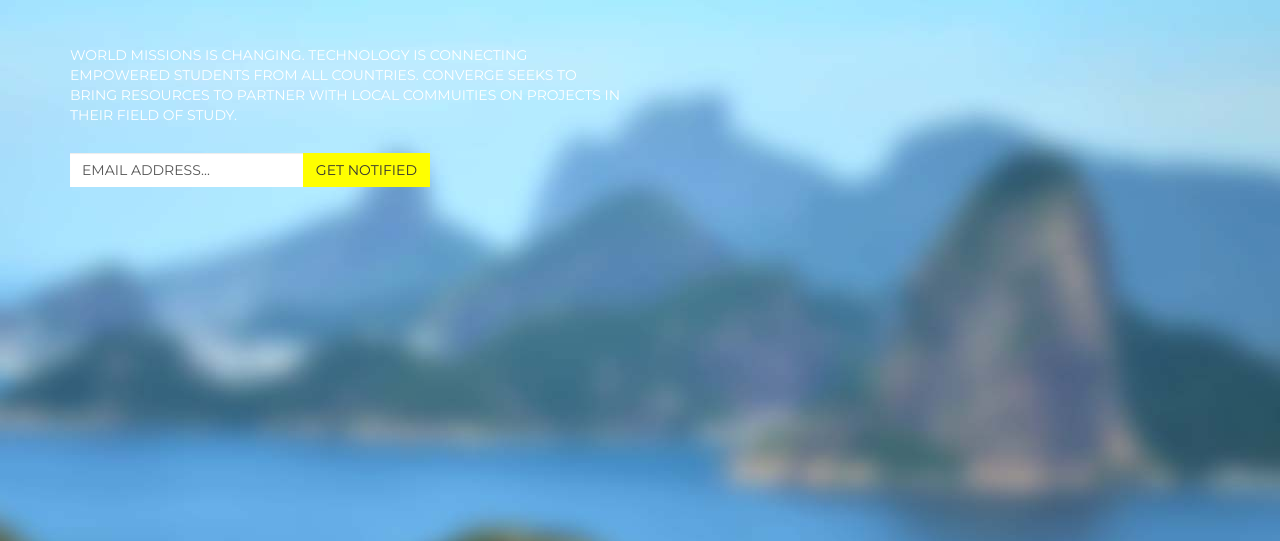
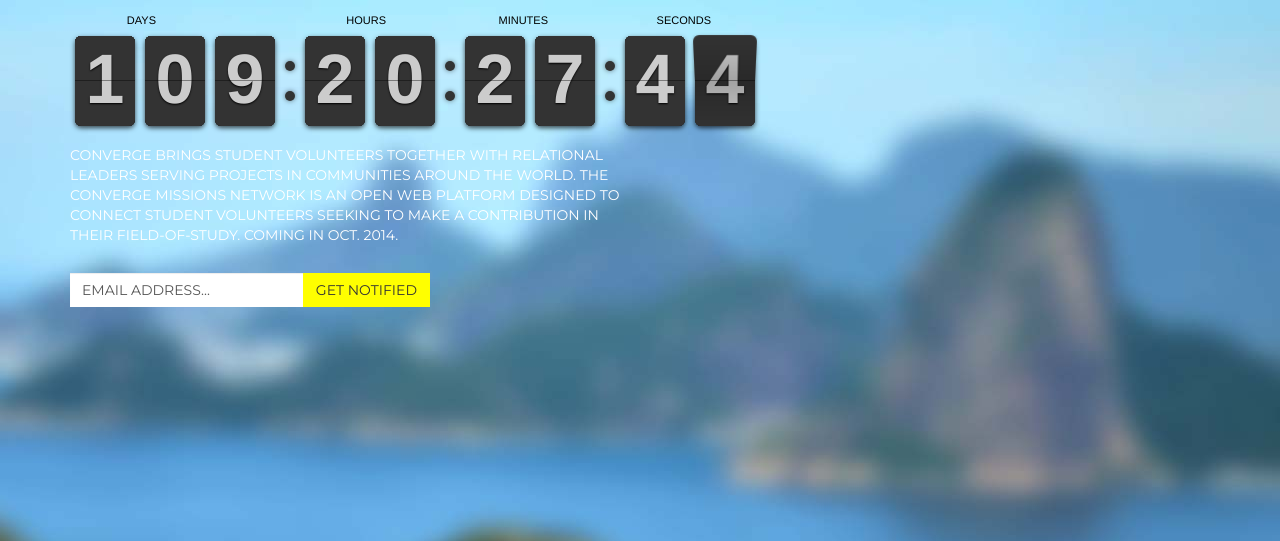
Before and after one commit to davidclarkmoore/converge_launch_page, a plain HTML site: page index.html in a window 1280 px wide. Shown: the part 305-846 px from the top of the page. Drawn offline with nearby package versions, Linux system fonts and the light colour scheme; a script that the page names is missing.

Commit message:
updated copy, timer, spacing...

```diff
--- /dev/null
+++ b/css/flipclock.css
@@ -0,0 +1,431 @@
+/* Get the bourbon mixin from http://bourbon.io */
+/* Reset */
+.flip-clock-wrapper * {
+    -webkit-box-sizing: border-box;
+    -moz-box-sizing: border-box;
+    -ms-box-sizing: border-box;
+    -o-box-sizing: border-box;
+    box-sizing: border-box;
+    -webkit-backface-visibility: hidden;
+    -moz-backface-visibility: hidden;
+    -ms-backface-visibility: hidden;
+    -o-backface-visibility: hidden;
+    backface-visibility: hidden;
+}
+
+.flip-clock-wrapper a {
+  cursor: pointer;
+  text-decoration: none;
+  color: #ccc; }
+
+.flip-clock-wrapper a:hover {
+  color: #fff; }
+
+.flip-clock-wrapper ul {
+  list-style: none; }
+
+.flip-clock-wrapper.clearfix:before,
+.flip-clock-wrapper.clearfix:after {
+  content: " ";
+  display: table; }
+
+.flip-clock-wrapper.clearfix:after {
+  clear: both; }
+
+.flip-clock-wrapper.clearfix {
+  *zoom: 1; }
+
+/* Main */
+.flip-clock-wrapper {
+  font: normal 11px "Helvetica Neue", Helvetica, sans-serif;
+  -webkit-user-select: none; }
+
+.flip-clock-meridium {
+  background: none !important;
+  box-shadow: 0 0 0 !important;
+  font-size: 36px !important; }
+
+.flip-clock-meridium a { color: #313333; }
+
+.flip-clock-wrapper {
+  text-align: center;
+  position: relative;
+  width: 100%;
+  margin: 1em;
+}
+
+.flip-clock-wrapper:before,
+.flip-clock-wrapper:after {
+    content: " "; /* 1 */
+    display: table; /* 2 */
+}
+.flip-clock-wrapper:after {
+    clear: both;
+}
+
+/* Skeleton */
+.flip-clock-wrapper ul {
+  position: relative;
+  float: left;
+  margin: 5px;
+  width: 60px;
+  height: 90px;
+  font-size: 80px;
+  font-weight: bold;
+  line-height: 87px;
+  border-radius: 6px;
+  background: #000;
+}
+
+.flip-clock-wrapper ul li {
+  z-index: 1;
+  position: absolute;
+  left: 0;
+  top: 0;
+  width: 100%;
+  height: 100%;
+  line-height: 87px;
+  text-decoration: none !important;
+}
+
+.flip-clock-wrapper ul li:first-child {
+  z-index: 2; }
+
+.flip-clock-wrapper ul li a {
+  display: block;
+  height: 100%;
+  -webkit-perspective: 200px;
+  -moz-perspective: 200px;
+  perspective: 200px;
+  margin: 0 !important;
+  overflow: visible !important;
+  cursor: default !important; }
+
+.flip-clock-wrapper ul li a div {
+  z-index: 1;
+  position: absolute;
+  left: 0;
+  width: 100%;
+  height: 50%;
+  font-size: 80px;
+  overflow: hidden;
+  outline: 1px solid transparent; }
+
+.flip-clock-wrapper ul li a div .shadow {
+  position: absolute;
+  width: 100%;
+  height: 100%;
+  z-index: 2; }
+
+.flip-clock-wrapper ul li a div.up {
+  -webkit-transform-origin: 50% 100%;
+  -moz-transform-origin: 50% 100%;
+  -ms-transform-origin: 50% 100%;
+  -o-transform-origin: 50% 100%;
+  transform-origin: 50% 100%;
+  top: 0; }
+
+.flip-clock-wrapper ul li a div.up:after {
+  content: "";
+  position: absolute;
+  top: 44px;
+  left: 0;
+  z-index: 5;
+  width: 100%;
+  height: 3px;
+  background-color: #000;
+  background-color: rgba(0, 0, 0, 0.4); }
+
+.flip-clock-wrapper ul li a div.down {
+  -webkit-transform-origin: 50% 0;
+  -moz-transform-origin: 50% 0;
+  -ms-transform-origin: 50% 0;
+  -o-transform-origin: 50% 0;
+  transform-origin: 50% 0;
+  bottom: 0;
+  border-bottom-left-radius: 6px;
+  border-bottom-right-radius: 6px;
+}
+
+.flip-clock-wrapper ul li a div div.inn {
+  position: absolute;
+  left: 0;
+  z-index: 1;
+  width: 100%;
+  height: 200%;
+  color: #ccc;
+  text-shadow: 0 1px 2px #000;
+  text-align: center;
+  background-color: #333;
+  border-radius: 6px;
+  font-size: 70px; }
+
+.flip-clock-wrapper ul li a div.up div.inn {
+  top: 0; }
+
+.flip-clock-wrapper ul li a div.down div.inn {
+  bottom: 0; }
+
+/* PLAY */
+.flip-clock-wrapper ul.play li.flip-clock-before {
+  z-index: 3; }
+
+.flip-clock-wrapper .flip {   box-shadow: 0 2px 5px rgba(0, 0, 0, 0.7); }
+
+.flip-clock-wrapper ul.play li.flip-clock-active {
+  -webkit-animation: asd 0.5s 0.5s linear both;
+  -moz-animation: asd 0.5s 0.5s linear both;
+  animation: asd 0.5s 0.5s linear both;
+  z-index: 5; }
+
+.flip-clock-divider {
+  float: left;
+  display: inline-block;
+  position: relative;
+  width: 20px;
+  height: 100px; }
+
+.flip-clock-divider:first-child {
+  width: 0; }
+
+.flip-clock-dot {
+  display: block;
+  background: #323434;
+  width: 10px;
+  height: 10px;
+  position: absolute;
+  border-radius: 50%;
+  box-shadow: 0 0 5px rgba(0, 0, 0, 0.5);
+  left: 5px; }
+
+.flip-clock-divider .flip-clock-label {
+  position: absolute;
+  top: -1.5em;
+  right: -86px;
+  color: black;
+  text-shadow: none; }
+
+.flip-clock-divider.minutes .flip-clock-label {
+  right: -88px; }
+
+.flip-clock-divider.seconds .flip-clock-label {
+  right: -91px; }
+
+.flip-clock-dot.top {
+  top: 30px; }
+
+.flip-clock-dot.bottom {
+  bottom: 30px; }
+
+@-webkit-keyframes asd {
+  0% {
+    z-index: 2; }
+
+  20% {
+    z-index: 4; }
+
+  100% {
+    z-index: 4; } }
+
+@-moz-keyframes asd {
+  0% {
+    z-index: 2; }
+
+  20% {
+    z-index: 4; }
+
+  100% {
+    z-index: 4; } }
+
+@-o-keyframes asd {
+  0% {
+    z-index: 2; }
+
+  20% {
+    z-index: 4; }
+
+  100% {
+    z-index: 4; } }
+
+@keyframes asd {
+  0% {
+    z-index: 2; }
+
+  20% {
+    z-index: 4; }
+
+  100% {
+    z-index: 4; } }
+
+.flip-clock-wrapper ul.play li.flip-clock-active .down {
+  z-index: 2;
+  -webkit-animation: turn 0.5s 0.5s linear both;
+  -moz-animation: turn 0.5s 0.5s linear both;
+  animation: turn 0.5s 0.5s linear both; }
+
+@-webkit-keyframes turn {
+  0% {
+    -webkit-transform: rotateX(90deg); }
+
+  100% {
+    -webkit-transform: rotateX(0deg); } }
+
+@-moz-keyframes turn {
+  0% {
+    -moz-transform: rotateX(90deg); }
+
+  100% {
+    -moz-transform: rotateX(0deg); } }
+
+@-o-keyframes turn {
+  0% {
+    -o-transform: rotateX(90deg); }
+
+  100% {
+    -o-transform: rotateX(0deg); } }
+
+@keyframes turn {
+  0% {
+    transform: rotateX(90deg); }
+
+  100% {
+    transform: rotateX(0deg); } }
+
+.flip-clock-wrapper ul.play li.flip-clock-before .up {
+  z-index: 2;
+  -webkit-animation: turn2 0.5s linear both;
+  -moz-animation: turn2 0.5s linear both;
+  animation: turn2 0.5s linear both; }
+
+@-webkit-keyframes turn2 {
+  0% {
+    -webkit-transform: rotateX(0deg); }
+
+  100% {
+    -webkit-transform: rotateX(-90deg); } }
+
+@-moz-keyframes turn2 {
+  0% {
+    -moz-transform: rotateX(0deg); }
+
+  100% {
+    -moz-transform: rotateX(-90deg); } }
+
+@-o-keyframes turn2 {
+  0% {
+    -o-transform: rotateX(0deg); }
+
+  100% {
+    -o-transform: rotateX(-90deg); } }
+
+@keyframes turn2 {
+  0% {
+    transform: rotateX(0deg); }
+
+  100% {
+    transform: rotateX(-90deg); } }
+
+.flip-clock-wrapper ul li.flip-clock-active {
+  z-index: 3; }
+
+/* SHADOW */
+.flip-clock-wrapper ul.play li.flip-clock-before .up .shadow {
+  background: -moz-linear-gradient(top, rgba(0, 0, 0, 0.1) 0%, black 100%);
+  background: -webkit-gradient(linear, left top, left bottom, color-stop(0%, rgba(0, 0, 0, 0.1)), color-stop(100%, black));
+  background: linear, top, rgba(0, 0, 0, 0.1) 0%, black 100%;
+  background: -o-linear-gradient(top, rgba(0, 0, 0, 0.1) 0%, black 100%);
+  background: -ms-linear-gradient(top, rgba(0, 0, 0, 0.1) 0%, black 100%);
+  background: linear, to bottom, rgba(0, 0, 0, 0.1) 0%, black 100%;
+  -webkit-animation: show 0.5s linear both;
+  -moz-animation: show 0.5s linear both;
+  animation: show 0.5s linear both; }
+
+.flip-clock-wrapper ul.play li.flip-clock-active .up .shadow {
+  background: -moz-linear-gradient(top, rgba(0, 0, 0, 0.1) 0%, black 100%);
+  background: -webkit-gradient(linear, left top, left bottom, color-stop(0%, rgba(0, 0, 0, 0.1)), color-stop(100%, black));
+  background: linear, top, rgba(0, 0, 0, 0.1) 0%, black 100%;
+  background: -o-linear-gradient(top, rgba(0, 0, 0, 0.1) 0%, black 100%);
+  background: -ms-linear-gradient(top, rgba(0, 0, 0, 0.1) 0%, black 100%);
+  background: linear, to bottom, rgba(0, 0, 0, 0.1) 0%, black 100%;
+  -webkit-animation: hide 0.5s 0.3s linear both;
+  -moz-animation: hide 0.5s 0.3s linear both;
+  animation: hide 0.5s 0.3s linear both; }
+
+/*DOWN*/
+.flip-clock-wrapper ul.play li.flip-clock-before .down .shadow {
+  background: -moz-linear-gradient(top, black 0%, rgba(0, 0, 0, 0.1) 100%);
+  background: -webkit-gradient(linear, left top, left bottom, color-stop(0%, black), color-stop(100%, rgba(0, 0, 0, 0.1)));
+  background: linear, top, black 0%, rgba(0, 0, 0, 0.1) 100%;
+  background: -o-linear-gradient(top, black 0%, rgba(0, 0, 0, 0.1) 100%);
+  background: -ms-linear-gradient(top, black 0%, rgba(0, 0, 0, 0.1) 100%);
+  background: linear, to bottom, black 0%, rgba(0, 0, 0, 0.1) 100%;
+  -webkit-animation: show 0.5s linear both;
+  -moz-animation: show 0.5s linear both;
+  animation: show 0.5s linear both; }
+
+.flip-clock-wrapper ul.play li.flip-clock-active .down .shadow {
+  background: -moz-linear-gradient(top, black 0%, rgba(0, 0, 0, 0.1) 100%);
+  background: -webkit-gradient(linear, left top, left bottom, color-stop(0%, black), color-stop(100%, rgba(0, 0, 0, 0.1)));
+  background: linear, top, black 0%, rgba(0, 0, 0, 0.1) 100%;
+  background: -o-linear-gradient(top, black 0%, rgba(0, 0, 0, 0.1) 100%);
+  background: -ms-linear-gradient(top, black 0%, rgba(0, 0, 0, 0.1) 100%);
+  background: linear, to bottom, black 0%, rgba(0, 0, 0, 0.1) 100%;
+  -webkit-animation: hide 0.5s 0.3s linear both;
+  -moz-animation: hide 0.5s 0.3s linear both;
+  animation: hide 0.5s 0.2s linear both; }
+
+@-webkit-keyframes show {
+  0% {
+    opacity: 0; }
+
+  100% {
+    opacity: 1; } }
+
+@-moz-keyframes show {
+  0% {
+    opacity: 0; }
+
+  100% {
+    opacity: 1; } }
+
+@-o-keyframes show {
+  0% {
+    opacity: 0; }
+
+  100% {
+    opacity: 1; } }
+
+@keyframes show {
+  0% {
+    opacity: 0; }
+
+  100% {
+    opacity: 1; } }
+
+@-webkit-keyframes hide {
+  0% {
+    opacity: 1; }
+
+  100% {
+    opacity: 0; } }
+
+@-moz-keyframes hide {
+  0% {
+    opacity: 1; }
+
+  100% {
+    opacity: 0; } }
+
+@-o-keyframes hide {
+  0% {
+    opacity: 1; }
+
+  100% {
+    opacity: 0; } }
+
+@keyframes hide {
+  0% {
+    opacity: 1; }
+
+  100% {
+    opacity: 0; } }
--- a/css/main.css
+++ b/css/main.css
@@ -124,6 +124,20 @@ html {
     padding-bottom:1%;
     min-height:846px;
 }
+
+
+
+/* ==========================================================================
+   Clock
+   ========================================================================== */
+
+   .clock {
+    margin: 2em 0em 2em 0em;
+   }
+
+   .flip-clock-wrapper {
+    margin: 0;
+   }
 
 
 /* ==========================================================================
--- a/index.html
+++ b/index.html
@@ -7,6 +7,7 @@
         <meta charset="utf-8">
         <meta http-equiv="X-UA-Compatible" content="IE=edge">
         <title>Converge | Global Student Fellowships</title>
+
         <meta name="description" content="">
         <meta name="viewport" content="width=device-width, initial-scale=1">
 
@@ -16,7 +17,9 @@
         <link rel="stylesheet" href="http://netdna.bootstrapcdn.com/bootstrap/3.1.1/css/bootstrap.min.css">
         <link href='http://fonts.googleapis.com/css?family=Montserrat' rel='stylesheet' type='text/css'>
         <link rel="stylesheet" href="css/normalize.css">
+        <link rel="stylesheet" href="css/flipclock.css">
         <link rel="stylesheet" href="css/main.css">
+
         <script src="js/vendor/modernizr-2.6.2.min.js"></script>
         <script src="http://www.parsecdn.com/js/parse-1.2.18.min.js"></script>
 
@@ -45,13 +48,17 @@
 
             <div class="row">
                 <div class="col-lg-12">
+
                 <h1>Fellowships in your field of study, all over the world</h1>
+                 <div class="clock"></div>
                 </div>
             </div>
              <div class="row">
                 <div class="col-lg-6 col-md-6">
 
-                <p>world missions is changing. Technology is connecting empowered students from all countries. Converge seeks to bring resources to partner with local commuities on projects in their field of study.</p>
+                <p>Converge brings student volunteers together with relational leaders serving projects in communities around the world. The Converge missions network is an open web platform designed to connect student volunteers seeking to make a contribution in their field-of-study. Coming in Oct. 2014.</p>
+
+
                 </div>
             </div>
             <div class="row">
@@ -79,9 +86,11 @@
         <script src="http://ajax.googleapis.com/ajax/libs/jquery/1.10.2/jquery.min.js"></script>
         <script src="http://code.jquery.com/jquery-1.11.0.min.js"></script>
         <script src="http://code.jquery.com/jquery-migrate-1.2.1.min.js"></script>
+        <script src="js/vendor/flipclock.min.js"></script>
 
         <script src="js/plugins.js"></script>
         <script src="js/main.js"></script>
+
 
 
 
--- a/js/main.js
+++ b/js/main.js
@@ -15,6 +15,28 @@ $('input').each(function() {
        });
 
 });
+
+
+var clock;
+
+$(document).ready(function() {
+
+	// Grab the current date
+	var currentDate = new Date();
+
+	// Set date in the future.
+	var futureDate  = new Date("October 13, 2014 08:00:00");
+
+	// Calculate the difference in seconds between the future and current date
+	var diff = futureDate.getTime() / 1000 - currentDate.getTime() / 1000;
+
+	// Instantiate a coutdown FlipClock
+	clock = $('.clock').FlipClock(diff, {
+		clockFace: 'DailyCounter',
+		countdown: true
+	});
+});
+
 
 
 
```
Also changed, not shown: js/vendor/flipclock.min.js (added).
